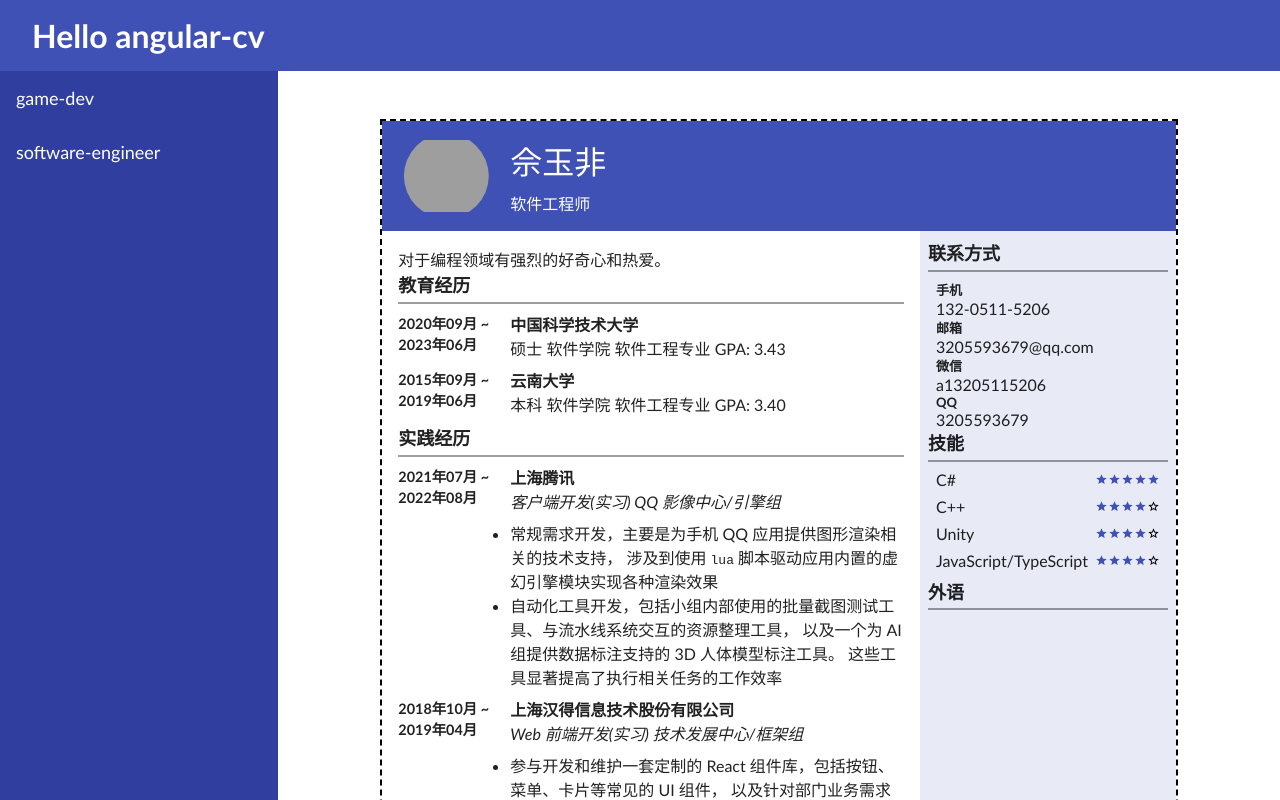
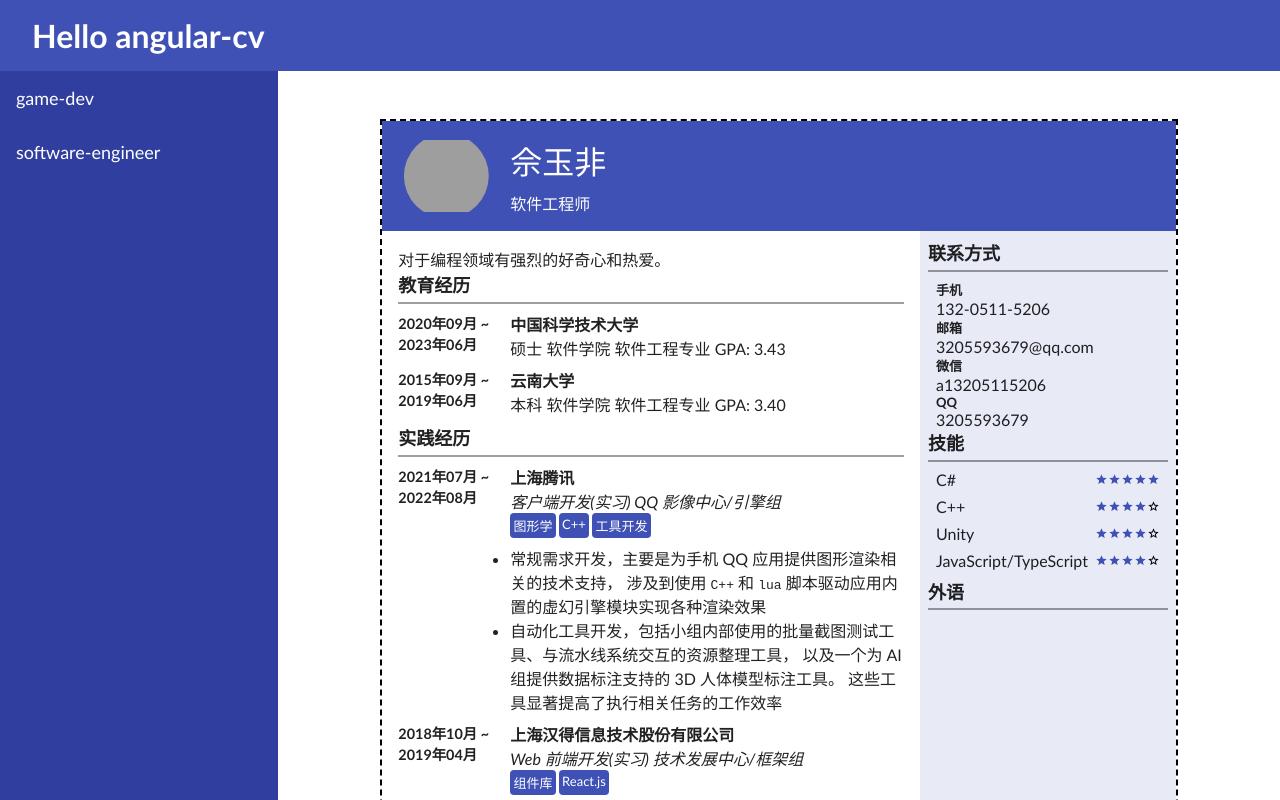
Before and after one commit to SnekTech/angular-cv, an Angular app: page /software-engineer in a window 1280 px wide. Shown: the top 800 px of the page. Built offline with nearby package versions, Linux system fonts and the light colour scheme; grey boxes are pictures that could not be loaded.

Commit message:
add keywords component

```diff
--- a/src/app/cv/experience/experience-item.component.ts
+++ b/src/app/cv/experience/experience-item.component.ts
@@ -2,16 +2,18 @@ import {Component, Input, TemplateRef} from '@angular/core';
 import { CommonModule } from '@angular/common';
 import {DateRangeComponent} from "../date-range.component";
 import {ExperienceInfo} from "./experience.interface";
+import {KeywordsComponent} from "../keywords.component";
 
 @Component({
   selector: 'app-experience-item',
   standalone: true,
-  imports: [CommonModule, DateRangeComponent],
+  imports: [CommonModule, DateRangeComponent, KeywordsComponent],
   template: `
       <app-date-range [range]="info.dateRange"></app-date-range>
       <div class="content">
           <div class="company">{{info.company}}</div>
           <div class="job">{{info.job}} {{info.department}}</div>
+          <app-keywords [keywords]="info.keywords"></app-keywords>
           <ng-container *ngTemplateOutlet="content"></ng-container>
       </div>
   `,
--- a/src/app/cv/experience/experience.component.html
+++ b/src/app/cv/experience/experience.component.html
@@ -7,7 +7,7 @@
   <ul>
     <li>
       常规需求开发，主要是为手机 QQ 应用提供图形渲染相关的技术支持，
-      涉及到使用 <code>lua</code> 脚本驱动应用内置的虚幻引擎模块实现各种渲染效果
+      涉及到使用 <code>C++</code> 和 <code>lua</code> 脚本驱动应用内置的虚幻引擎模块实现各种渲染效果
     </li>
     <li>
       自动化工具开发，包括小组内部使用的批量截图测试工具、与流水线系统交互的资源整理工具，
--- a/src/app/cv/experience/experience.interface.ts
+++ b/src/app/cv/experience/experience.interface.ts
@@ -6,9 +6,10 @@ export interface ExperienceInfo {
   city?: '上海' | string;
   job: string,
   department: string,
+  keywords: string[],
 }
 
-const tencent = {
+const tencent: ExperienceInfo = {
   dateRange: {
     from: '2021年07月',
     to: '2022年08月'
@@ -16,8 +17,9 @@ const tencent = {
   company: '上海腾讯',
   job: '客户端开发(实习)',
   department: 'QQ 影像中心/引擎组',
+  keywords: ['图形学', 'C++', '工具开发']
 };
-const handChina = {
+const handChina: ExperienceInfo = {
   dateRange: {
     from: '2018年10月',
     to: '2019年04月'
@@ -25,6 +27,7 @@ const handChina = {
   company: '上海汉得信息技术股份有限公司',
   job: 'Web 前端开发(实习)',
   department: '技术发展中心/框架组',
+  keywords: ['组件库', 'React.js']
 };
 
 export const syfExperiences = [tencent, handChina];
--- /dev/null
+++ b/src/app/cv/keywords.component.ts
@@ -0,0 +1,30 @@
+import {Component, Input} from "@angular/core";
+import {CommonModule} from "@angular/common";
+
+@Component({
+  selector: 'app-keywords',
+  standalone: true,
+  imports: [CommonModule],
+  template: `
+    <ng-container *ngFor="let key of keywords">
+      <div class="key">{{key}}</div>
+    </ng-container>
+  `,
+  styles: [`
+    :host {
+      display: flex;
+      color: var(--on-primary);
+      font-size: small;
+
+      .key {
+        background-color: var(--primary);
+        padding: 0.2rem;
+        border-radius: 4px;
+        margin-right: 0.2rem;
+      }
+    }
+  `]
+})
+export class KeywordsComponent {
+  @Input() keywords: string[] = [];
+}
```
Also changed, not shown: src/app/cv/experience/experience.component.ts (+8 -1 lines).
